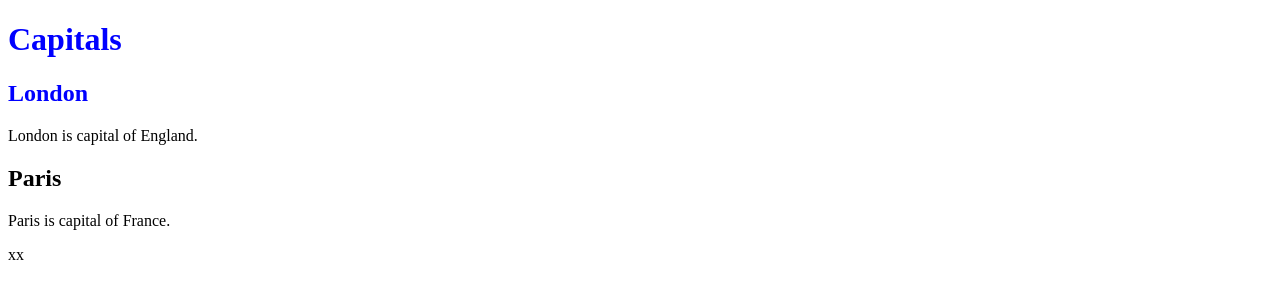
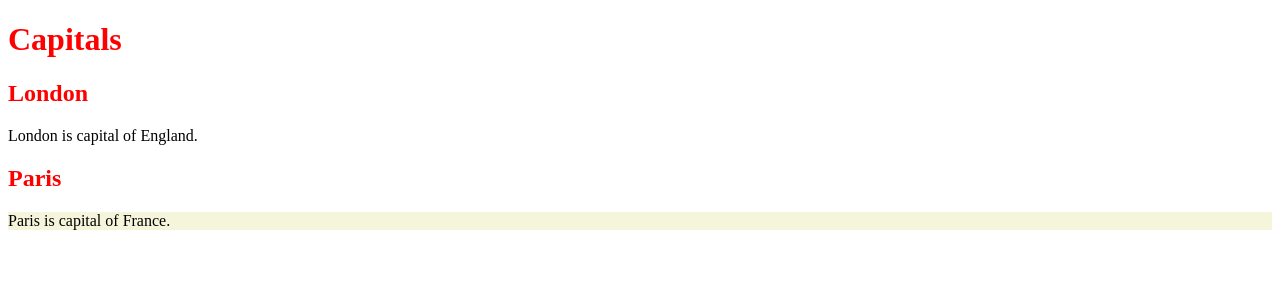
Before and after one commit to markus-bcit/1620-Week5, a plain HTML site: page index.html in a window 1280 px wide. Drawn offline with Linux system fonts and the light colour scheme.

```diff
--- a/css/stylesheet.css
+++ b/css/stylesheet.css
@@ -1,3 +1,10 @@
 .headings{
-    color:blue
+    color:red
 }
+.paris-para{
+background-color: beige;
+}
+
+.headings-background{
+    background-color: pink;
+}
--- a/index.html
+++ b/index.html
@@ -9,7 +9,7 @@
     <h1 class="headings">Capitals</h1>
     <h2 class="headings">London</h2>
     <p>London is capital of England.</p>
-    <h2>Paris</h2>
-    <p>Paris is capital of France.</p>
-  </body>xx
+    <h2 class="headings">Paris</h2>
+    <p class="paris-para">Paris is capital of France.</p>
+  </body>
 </html>
```
